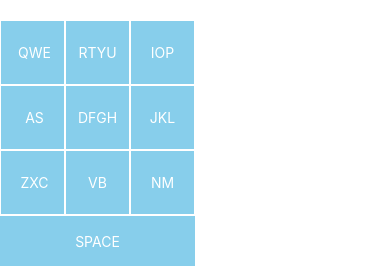
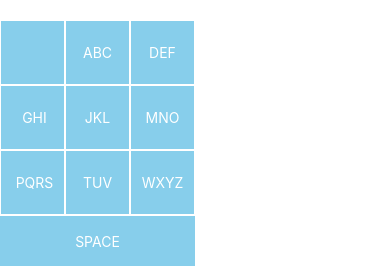
Before and after one commit to jeongtaebang/MiniQ, a React Native app: screen / in a window 390 px wide. Shown: the top 268 px of the page. Built offline with nearby package versions, Linux system fonts and the light colour scheme.

Commit message:
expo porting?

```diff
--- a/App.js
+++ b/App.js
@@ -17,9 +17,12 @@ import {
 } from 'react-native';
 
 const blocks = [
-  { key: 'QWE' }, { key: 'RTYU' }, { key: 'IOP' },
-  { key: 'AS' }, { key: 'DFGH' }, { key: 'JKL' },
-  { key: 'ZXC' }, { key: 'VB' }, { key: 'NM' },
+  // { key: 'QWE' }, { key: 'RTYU' }, { key: 'IOP' },
+  // { key: 'AS' }, { key: 'DFGH' }, { key: 'JKL' },
+  // { key: 'ZXC' }, { key: 'VB' }, { key: 'NM' },
+  { key: '' }, { key: 'ABC' }, { key: 'DEF' },
+  { key: 'GHI' }, { key: 'JKL' }, { key: 'MNO' },
+  { key: 'PQRS' }, { key: 'TUV' }, { key: 'WXYZ' },
 ]
 
 /* constants */
@@ -29,8 +32,8 @@ const spaceH = 50;
 const THRESH = 500;
 const h = Dimensions.get('window').width / 2 / numCol;
 var coords = [];
-const MINIQURL = "https://swipemini.herokuapp.com/miniq";
-const T9URL = "https://swipemini.herokuapp.com/t9";
+const MINIQURL = "https://miniq.azurewebsites.net/miniq";
+const T9URL = "https://miniq.azurewebsites.net/t9";
 
 export default class App extends React.Component {
   constructor(props) {
@@ -162,7 +165,7 @@ export default class App extends React.Component {
   };
 
   getWordsFromFlask(arr) {
-    return fetch(MINIQURL, {
+    return fetch(T9URL, {
                   method: 'POST',
                   headers: {
                     Accept: 'application/json',
```
Also changed, not shown: 1 other file (tests, documents, lock files or other folders).
